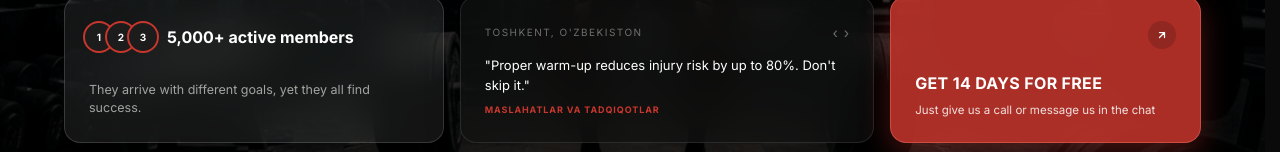
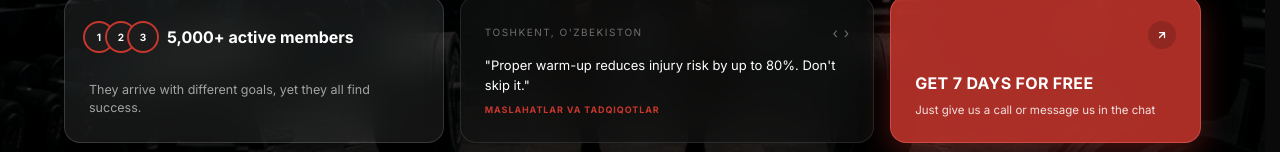
Before and after one commit to xurshidbahromov/azizhaydarovGYM, a Next.js app: page /en in a window 1280 px wide. Shown: the part 617-769 px from the top of the page. Built offline with nearby package versions, Linux system fonts and the light colour scheme; a web font is replaced by a local one.

Commit message:
chore: update free trial period from 14 to 7 days in Hero component promo text

```diff
--- a/components/sections/Hero.tsx
+++ b/components/sections/Hero.tsx
@@ -26,9 +26,9 @@ const STATEMENTS: Record<Locale, string[]> = {
 };
 
 const PROMO_TEXT: Record<Locale, { title: string; desc: string }> = {
-  uz: { title: "14 kun bepul sinov", desc: "Shunchaki qo'ng'iroq qiling yoki bizga yozing" },
-  en: { title: "Get 14 days for free", desc: "Just give us a call or message us in the chat" },
-  ru: { title: "14 дней бесплатно", desc: "Просто позвоните или напишите нам в чат" },
+  uz: { title: "7 kun bepul sinov", desc: "Shunchaki qo'ng'iroq qiling yoki bizga yozing" },
+  en: { title: "Get 7 days for free", desc: "Just give us a call or message us in the chat" },
+  ru: { title: "7 дней бесплатно", desc: "Просто позвоните или напишите нам в чат" },
 };
 
 const CLIENTS_TEXT: Record<Locale, { title: string; desc: string }> = {
```
